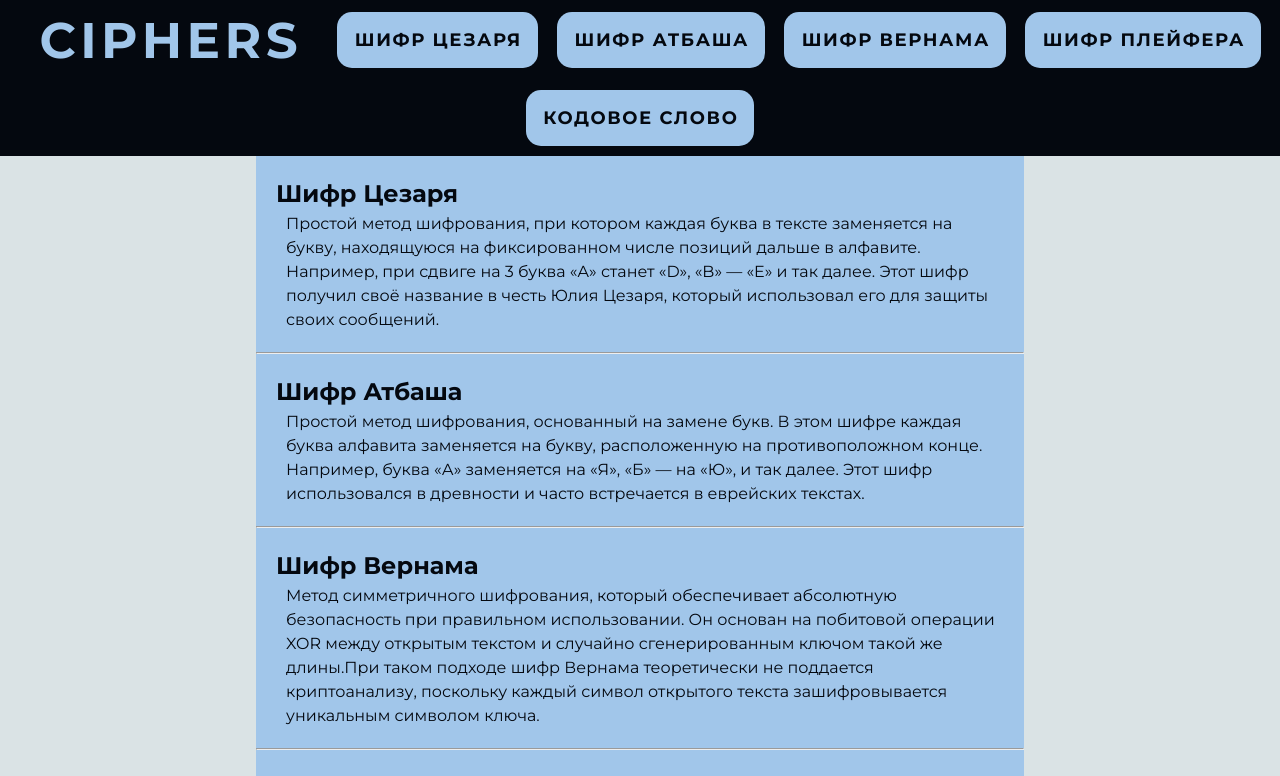
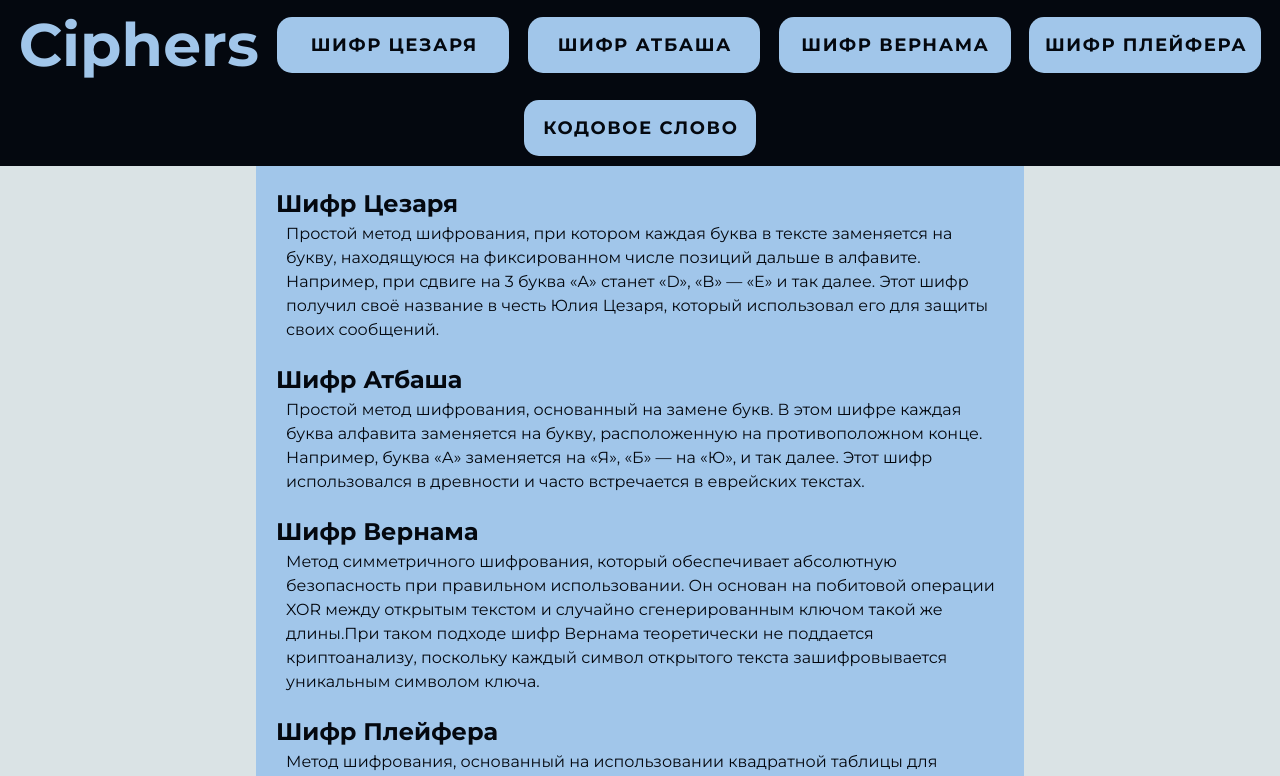
Before and after one commit to lonshakova/training, a Vue app: page / in a window 1280 px wide. Shown: the top 776 px of the page. Built offline with nearby package versions, Linux system fonts and the light colour scheme; a web font is replaced by a local one.

Commit message:
Исправление логотипа

```diff
--- a/src/components/HeaderMenu.vue
+++ b/src/components/HeaderMenu.vue
@@ -1,6 +1,6 @@
 <template>
   <div class="header">
-    <v-btn class="logo" variant="text" @click="$router.push('/')">Ciphers</v-btn>
+    <div><a class="logo" href="/" @click="$router.push('/')">Ciphers</a></div>
     <v-btn class="btn" variant="flat" @click="$router.push('/caesar')">Шифр Цезаря</v-btn>
     <v-btn class="btn" variant="flat" @click="$router.push('/atbash')">Шифр Атбаша</v-btn>
     <v-btn class="btn" variant="flat" @click="$router.push('/vernam')">Шифр Вернама</v-btn>
@@ -27,9 +27,11 @@
 .logo {
   margin:0;
   min-height: 10vh;
-  font-size: 50px;
+  font-size: 60px;
   font-weight: 700;
   color: var(--btn-header-color);
+  cursor: pointer;
+  text-decoration: none;
 }
 .logo:hover {
   background: var(--header-bg-color);
@@ -38,7 +40,7 @@
 .btn {
   margin: 10px 0;
   width: 13vw;
-  min-width: fit-content;
+  min-width: 200px;
   min-height: 56px;
   border-radius: 15px;
   background: var(--btn-header-color);
--- a/src/pages/MainPage.vue
+++ b/src/pages/MainPage.vue
@@ -2,7 +2,7 @@
 <div class="descriptions">
   <div v-for="cipher in ciphers">
     <CipherDescription :cipher="cipher"/>
-    <hr>
+    <!-- <hr> -->
   </div>
 </div>
 
```
